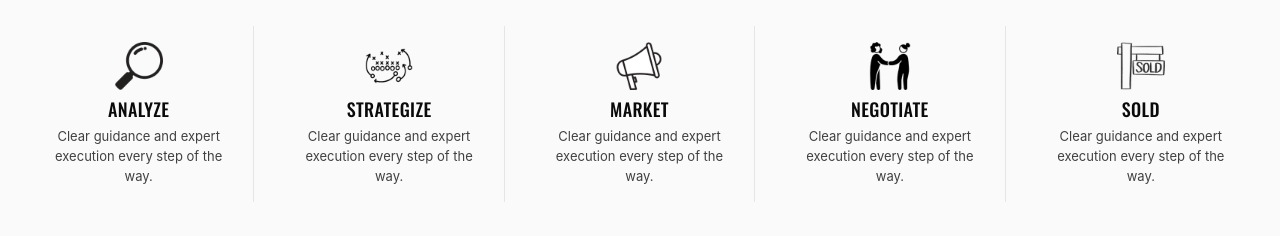
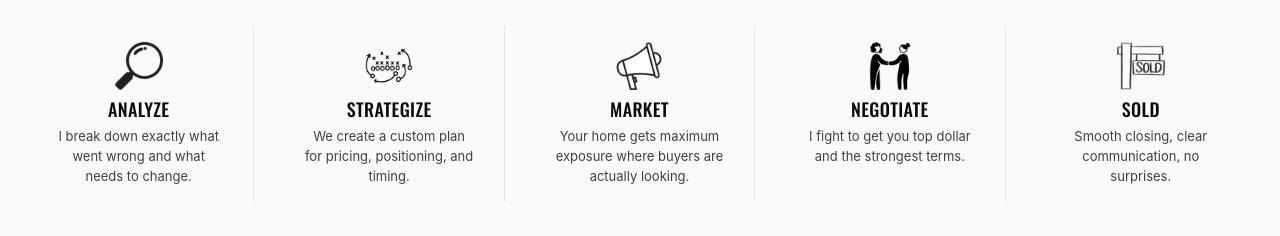
Before and after one commit to Dumas0702/moving-in-mobile, a React (Vite) app: page / in a window 1280 px wide. Shown: the part 2180-2416 px from the top of the page. Built offline with nearby package versions, Linux system fonts and the light colour scheme.

Commit message:
Update process section wording to match design mockup

```diff
--- a/src/App.jsx
+++ b/src/App.jsx
@@ -299,11 +299,31 @@ function Hero({ title, redTitle, text, quote, button = "Get Your Home Value", fo
 
 function ProcessSection() {
   const steps = [
-    [ASSETS.processAnalyze, "Analyze"],
-    [ASSETS.processStrategize, "Strategize"],
-    [ASSETS.processMarket, "Market"],
-    [ASSETS.processNegotiate, "Negotiate"],
-    [ASSETS.processSold, "Sold"],
+    [
+      ASSETS.processAnalyze,
+      "Analyze",
+      "I break down exactly what went wrong and what needs to change.",
+    ],
+    [
+      ASSETS.processStrategize,
+      "Strategize",
+      "We create a custom plan for pricing, positioning, and timing.",
+    ],
+    [
+      ASSETS.processMarket,
+      "Market",
+      "Your home gets maximum exposure where buyers are actually looking.",
+    ],
+    [
+      ASSETS.processNegotiate,
+      "Negotiate",
+      "I fight to get you top dollar and the strongest terms.",
+    ],
+    [
+      ASSETS.processSold,
+      "Sold",
+      "Smooth closing, clear communication, no surprises.",
+    ],
   ];
 
   return (
@@ -314,12 +334,12 @@ function ProcessSection() {
         </h2>
 
         <div className="mt-8 grid gap-5 md:grid-cols-5">
-          {steps.map(([icon, label]) => (
+          {steps.map(([icon, label, description]) => (
             <IconBlock
               key={label}
               icon={<img src={icon} alt={label} className="h-16 w-16 object-contain" />}
               title={label}
-              text="Clear guidance and expert execution every step of the way."
+              text={description}
             />
           ))}
         </div>
```
